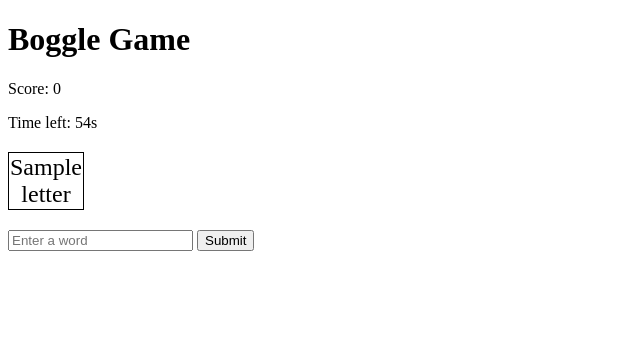
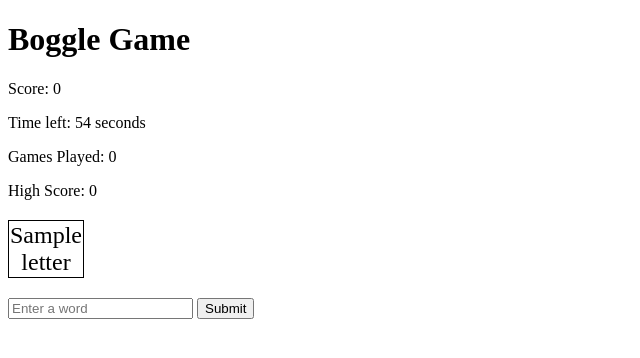
Before and after one commit to aracope/23.5-flask-boggle, a Flask app: template templates/index.html in a window 1280 px wide. Shown: the top 358 px of the page, without its empty margins (0-640 px from the left). Run offline with Flask 2, Linux system fonts and the light colour scheme; the template is opened without the code that fills it: most values are stand-ins (such as "Sample title", 1, 10 or a date in 2020); parts of the project's set-up code (start-up, migrations or seed data) failed here and were passed over.

Commit message:
Game actually references game board instead of dictionary for valid words. High score and games played reset with each game, attempting to fix.

```diff
--- a/app.py
+++ b/app.py
@@ -1,5 +1,8 @@
 from flask import Flask, render_template, session, jsonify, request
 from boggle import Boggle
+
+import logging
+logging.basicConfig(level=logging.DEBUG)
 
 app = Flask(__name__)
 app.config["SECRET_KEY"] = "Super_secret_key" \
@@ -9,27 +12,49 @@ boggle_game = Boggle()
 # Load the word list
 words = set(open("words.txt").read().splitlines())
 
+print(f"First 10 words in dictionary: {list(words)[:10]}")
+
 @app.route("/")
 def homepage():
-    """Show the game board."""
+    """Show the game board/game statistics"""
     board = boggle_game.make_board()
     # Store board in session
     session["board"] = board
+    # session.setdefault("games_played", 0)
+    # session.setdefault("high_score", 0)
+
     return render_template("index.html", board=board)
 
 @app.route("/check-word")
 def check_word():
     """Check if submitted word is valid"""
-    word = request.args.get("word")
+    word = request.args.get("word", "").lower()
     board = session["board"]
 
-    if word not in words:
-        return jsonify({"result": "not-a-word"})
+    logging.debug(f"Received word: {word}")
+    logging.debug(f"Board: {board}")
 
-    if not boggle_game.check_valid_word(board, word):
-        return jsonify({"result": "not-on-board"})
+    result = boggle_game.check_valid_word(board, word)
 
-    return jsonify({"result": "ok"})
+    logging.debug(f"Word '{word}' check result: {result}")
+    return jsonify({"result": result})
+
+@app.route("/post-score", methods=["POST"])
+def post_score():
+    """Update game statistics with the submitted score."""
+    score = request.json.get("score")
+    if "games_played" not in session:
+        session["games_played"] = 0
+    if "high_score" not in session:
+        session["high_score"] = 0
+
+    session["games_played"] += 1
+    session["high_score"] = max(session["high_score"], score)
+
+    return jsonify({
+        "games_played": session["games_played"],
+        "high_score": session["high_score"]
+    })
 
 if __name__ == "__main__":
     app.run(debug=True)
--- a/static/script.js
+++ b/static/script.js
@@ -1,49 +1,111 @@
-$(document).ready(function () {
-    let score = 0;
-    let timeLeft = 60; // Timer starts at 60 seconds
-    let timerId;
+class BoggleGame {
+    constructor() {
+        this.score = 0;
+        this.timeLeft = 60;  // Make sure this is properly initialized
+        this.guessedWords = new Set(); // Track guessed words
+        this.timerId = null;
+        this.gamesPlayed = 0; // Track games played
+        this.highScore = 0; // Track high score
 
-    function updateTimer() {
-        $("#timer").text(`Time left: ${timeLeft}s`);
+        this.fetchInitialStats(); // Fetch stats at the start
     }
 
-    function startTimer() {
-        updateTimer(); // Show initial time
-        timerId = setInterval(function () {
-            timeLeft--;
-            updateTimer();
+    async fetchInitialStats() {
+        try {
+            let response = await axios.get("/get-stats");
+            this.gamesPlayed = response.data.games_played;
+            this.highScore = response.data.high_score;
 
-            if (timeLeft <= 0) {
-                clearInterval(timerId);
-                $("#word-form").find("input, button").prop("disabled", true); // Disable input & button
-                $("#result").text("Time's up! Game over. ");
+            $("#games-played").text(`Games Played: ${this.gamesPlayed}`);
+            $("#high-score").text(`High Score: ${this.highScore}`);
+        } catch (error) {
+            console.error("Error fetching stats:", error);
+        }
+    }
+
+    updateTimer() {
+        $("#timer").text(`Time left: ${this.timeLeft} seconds`);
+    }
+
+    startTimer() {
+        this.updateTimer();
+        this.timerId = setInterval(() => {  // Use an arrow function to maintain 'this'
+            this.timeLeft--;  // Reference 'this.timeLeft' instead of 'timeLeft'
+            this.updateTimer();
+
+            if (this.timeLeft <= 0) {
+                clearInterval(this.timerId);
+                this.endGame();
             }
         }, 1000);
     }
 
-    startTimer(); // Start countdown when the page loads
+    endGame() {
+        $("#word-form").find("input, button").prop("disabled", true);
+        $("#result").text("Time's up! Game over.");
+        this.sendFinalScore();
+    }
 
-    $("#word-form").on("submit", async function (evt) {
-        evt.preventDefault();
-        if (timeLeft <= 0) return; // Prevent submissions after time runs out
+    async checkWord(word) {
+        let response = await axios.get("/check-word", { params: { word: word } });
+        return response.data.result;
+    }
 
-        let word = $("#word-input").val();
-        let response = await axios.get("/check-word", { params: { word: word } });
-        let result = response.data.result;
-        let message;
+    async submitWord(word) {
+        // Check if word has been guessed already
+        if (this.guessedWords.has(word)) {
+            return `"${word}" has already been guessed!`
+        }
+
+        // Check if word is on the board and valid
+        let result = await this.checkWord(word);
+        let message = "";
 
         if (result === "ok") {
-            let wordScore = word.length;
-            score += wordScore;
-            $("#score").text(`Score: ${score}`);
-            message = `"${word}" is a valid word! (+${wordScore} points)`;
+            this.addScore(word);
+            message = `"${word}" is a valid word! (+${word.length} points)`;
         } else if (result === "not-on-board") {
             message = `"${word}" is not on the board.`;
         } else {
             message = `"${word}" is not a valid word.`;
         }
+        return message;
+    }
 
+    addScore(word) {
+        let wordScore = word.length;
+        this.score += wordScore;
+        $("#score").text(`Score: ${this.score}`);
+        this.guessedWords.add(word);  // Store guessed word
+    }
+
+    sendFinalScore() {
+        axios.post("/post-score", { score: this.score })
+            .then(response => {
+                let data = response.data;
+                this.gamesPlayed = data.games_played;
+                this.highScore = data.high_score;
+                $("#games-played").text(`Games Played: ${data.games_played}`);
+                $("#high-score").text(`High Score: ${data.high_score}`);
+            })
+            .catch(error => console.error("Error posting score:", error));
+    }
+}
+
+$(document).ready(function () {
+    // const game = new BoggleGame();
+    window.game = new BoggleGame();
+    game.startTimer();
+
+    $("#word-form").on("submit", async function (evt) {
+        evt.preventDefault();
+        if (game.timeLeft <= 0) return;
+
+        let word = $("#word-input").val().toLowerCase(); // Convert to lowercase for consistency
+
+        // Submit and show result
+        let message = await game.submitWord(word);
         $("#result").text(message);
-        $("#word-input").val("");
+        $("#word-input").val("");  // Reset input field
     });
 });
--- a/templates/index.html
+++ b/templates/index.html
@@ -9,14 +9,14 @@
 
     <script src="https://cdn.jsdelivr.net/npm/axios/dist/axios.min.js"></script>
     <script src="https://code.jquery.com/jquery-3.6.0.min.js"></script>
-    <script src="{{ url_for('static', filename='script.js') }}" defer></script>
-
 </head>
 
 <body>
     <h1>Boggle Game</h1>
     <p id="score">Score: 0</p> <!-- Display score here -->
     <p id="timer">Time left:60 seconds</p><!-- Display timer here -->
+    <p id="games-played">Games Played: 0</p>
+    <p id="high-score">High Score: 0</p>
 
     <table>
         {% for row in board %}
```
